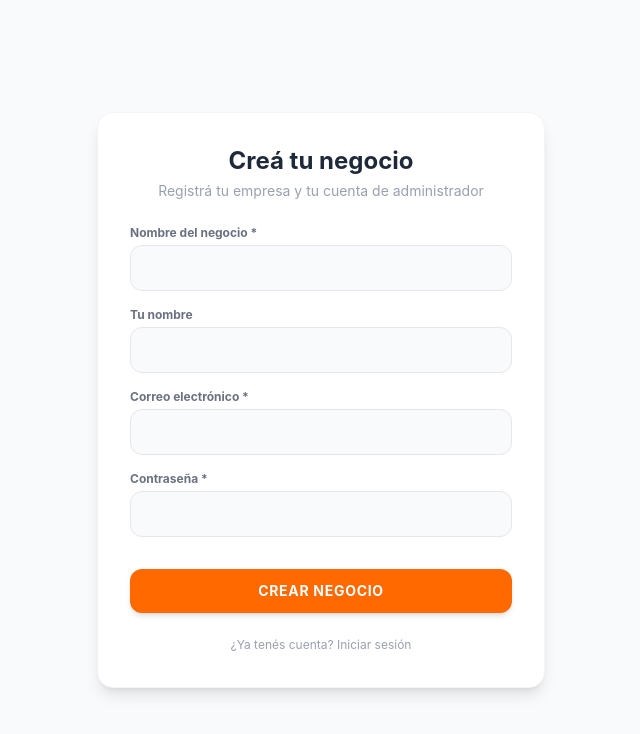
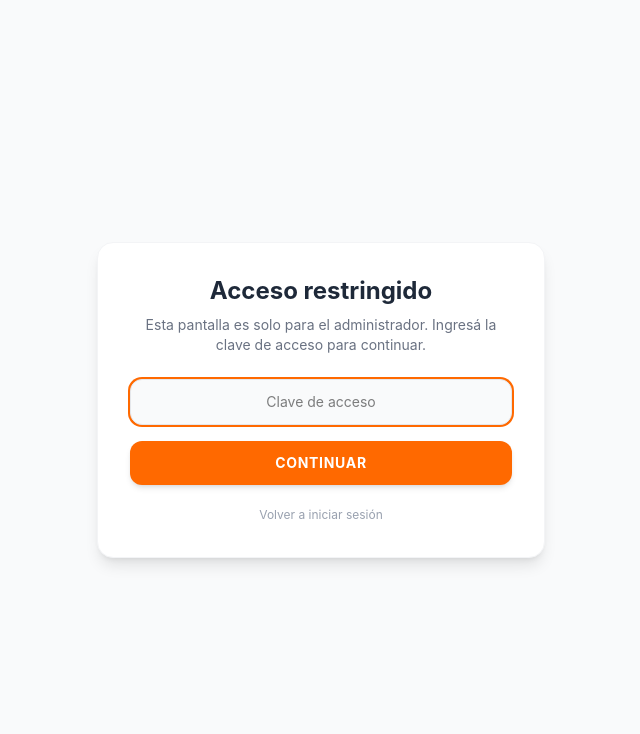
Before and after one commit to josefullahondo1996-prog/gda-pos-system, a React (Vite) app: page / in a window 1280 px wide. Both pictures are taken after a click on the button "¿Sos un negocio nuevo? Creá tu cuenta". Shown: the top 734 px of the page, without its empty margins (319-959 px from the left). Built offline with nearby package versions, Linux system fonts and the light colour scheme.

Commit message:
Dashboard.jsx

```diff
--- a/src/CrearNegocio.jsx
+++ b/src/CrearNegocio.jsx
@@ -2,6 +2,13 @@ import { useState } from 'react';
 import { supabase } from './supabaseClient';
 
 const CrearNegocio = ({ onVolverALogin }) => {
+  // La clave de acceso ahora se valida del lado del servidor (función "crear-negocio"
+  // en Supabase), no acá. Esta pantalla solo la pide y la manda junto con el resto
+  // del formulario; si está mal, el servidor la rechaza y se muestra el error.
+  const [claveIngresada, setClaveIngresada] = useState('');
+  const [desbloqueado, setDesbloqueado] = useState(false);
+  const [errorClave, setErrorClave] = useState('');
+
   const [nombreNegocio, setNombreNegocio] = useState('');
   const [nombreAdmin, setNombreAdmin] = useState('');
   const [email, setEmail] = useState('');
@@ -16,7 +23,7 @@ const CrearNegocio = ({ onVolverALogin }) => {
     setError(null);
 
     const { data, error } = await supabase.functions.invoke('crear-negocio', {
-      body: { nombreNegocio, nombreAdmin, email, password },
+      body: { nombreNegocio, nombreAdmin, email, password, claveAcceso: claveIngresada },
     });
 
     if (error || data?.error) {
@@ -37,6 +44,45 @@ const CrearNegocio = ({ onVolverALogin }) => {
     setExito(true);
     setLoading(false);
   };
+
+  if (!desbloqueado) {
+    return (
+      <div className="min-h-screen bg-gray-50 flex flex-col justify-center items-center p-4">
+        <div className="bg-white p-8 rounded-2xl shadow-lg w-full max-w-md text-center border border-gray-100">
+          <h2 className="text-2xl font-bold text-gray-800 mb-2">Acceso restringido</h2>
+          <p className="text-sm text-gray-500 mb-6">Esta pantalla es solo para el administrador. Ingresá la clave de acceso para continuar.</p>
+          {errorClave && <div className="mb-4 p-3 bg-red-100 text-red-700 text-sm rounded-lg text-left">{errorClave}</div>}
+          <form
+            onSubmit={(e) => {
+              e.preventDefault();
+              if (!claveIngresada.trim()) {
+                setErrorClave('Ingresá la clave de acceso.');
+                return;
+              }
+              setDesbloqueado(true);
+              setErrorClave('');
+            }}
+            className="space-y-4 text-left"
+          >
+            <input
+              type="password"
+              autoFocus
+              placeholder="Clave de acceso"
+              value={claveIngresada}
+              onChange={(e) => setClaveIngresada(e.target.value)}
+              className="w-full px-4 py-3 bg-gray-50 border border-gray-200 rounded-xl focus:outline-none focus:ring-2 focus:ring-orange-500 text-sm text-center"
+            />
+            <button type="submit" className="w-full py-3 text-white font-bold rounded-xl shadow-md bg-orange-500 hover:bg-orange-600 uppercase tracking-wider text-sm">
+              Continuar
+            </button>
+            <button type="button" onClick={onVolverALogin} className="w-full text-xs text-gray-400 hover:underline text-center">
+              Volver a iniciar sesión
+            </button>
+          </form>
+        </div>
+      </div>
+    );
+  }
 
   if (exito) {
     return (
--- a/src/Dashboard.jsx
+++ b/src/Dashboard.jsx
@@ -3,7 +3,7 @@ import { Link, useLocation, useNavigate } from 'react-router-dom';
 import { supabase } from './supabaseClient';
 import { useNotificacion } from './NotificacionContext';
 import {
-  LayoutDashboard, Users, Contact, Package, Factory, Wrench,
+  LayoutDashboard, Users, Contact, Package, Wrench,
   ArrowDownToLine, ArrowUpFromLine, BarChart3, ShoppingCart, LogOut, Settings,
   MapPin, FileText, Barcode, Printer, Percent, ClipboardList, CreditCard,
 } from 'lucide-react';
@@ -95,6 +95,14 @@ export default function Dashboard({ session, perfilUsuario, initialView = 'inici
     if (menuExpandido === menu) setMenuExpandido(null);
     else setMenuExpandido(menu);
   };
+
+  // Al iniciar sesión, siempre redirigir al Inicio (/)
+  useEffect(() => {
+    if (!soloPOS) {
+      navigate('/', { replace: true });
+    }
+  // eslint-disable-next-line react-hooks/exhaustive-deps
+  }, []);
 
   useEffect(() => {
     const path = location.pathname.toLowerCase();
@@ -314,10 +322,6 @@ export default function Dashboard({ session, perfilUsuario, initialView = 'inici
                   <LayoutDashboard size={18} strokeWidth={2} /> {!sidebarColapsado && 'Inicio'}
                 </button>
 
-                <button onClick={() => notificar.info('Módulo en construcción')} className={estiloBotonSimple('fabricacion')} title="Fabricación">
-                  <Factory size={18} strokeWidth={2} /> {!sidebarColapsado && 'Fabricación'}
-                </button>
-
                 <button onClick={() => irA('ot')} className={estiloBotonSimple('ot')} title="OT">
                   <Wrench size={18} strokeWidth={2} /> {!sidebarColapsado && 'OT'}
                 </button>
@@ -365,7 +369,6 @@ export default function Dashboard({ session, perfilUsuario, initialView = 'inici
                     </Link>
                     <button onClick={() => irA('clientes')} className={estiloSubItem('clientes')}>🠖 Clientes</button>
                     <button onClick={() => irA('grupos_clientes')} className={estiloSubItem('grupos_clientes')}>🠖 Grupos de clientes</button>
-                    <button onClick={() => notificar.info('Módulo Importar en construcción')} className={estiloSubItem('importar_contactos')}>🠖 Importar contactos</button>
                   </div>
                 )}
               </>
@@ -417,20 +420,11 @@ export default function Dashboard({ session, perfilUsuario, initialView = 'inici
                 {menuExpandido === 'ventas' && !sidebarColapsado && (
                   <div className="bg-[#151521] py-1 flex flex-col">
                     <button onClick={() => irA('todas_ventas')} className={estiloSubItem('todas_ventas')}>🠖 Todas las ventas</button>
-                    <button onClick={() => notificar.info('Módulo Facturación A4 en construcción')} className={estiloSubItem('nueva_venta')}>🠖 Nueva venta</button>
-                    <button onClick={() => notificar.info('Historial de Tickets en construcción')} className={estiloSubItem('ventas_pos')}>🠖 Ventas POS</button>
 
                     {/* Este botón activa la caja registradora de forma exclusiva */}
                     <button onClick={() => irA('pos')} className={estiloSubItem('pos')}>🠖 Punto de venta</button>
 
-                    <button onClick={() => notificar.info('Módulo en construcción')} className={estiloSubItem('nuevo_pedido')}>🠖 Nuevo Pedido Pendiente</button>
                     <button onClick={() => irA('cobros')} className={estiloSubItem('cobros')}>🠖 Pedidos Pendientes</button>
-                    <button onClick={() => notificar.info('Módulo en construcción')} className={estiloSubItem('nuevo_presupuesto')}>🠖 Nuevo presupuesto</button>
-                    <button onClick={() => notificar.info('Módulo en construcción')} className={estiloSubItem('presupuestos')}>🠖 Presupuestos</button>
-                    <button onClick={() => notificar.info('Módulo en construcción')} className={estiloSubItem('devoluciones')}>🠖 Devoluciones</button>
-                    <button onClick={() => notificar.info('Módulo en construcción')} className={estiloSubItem('envios')}>🠖 Envíos</button>
-                    <button onClick={() => notificar.info('Módulo en construcción')} className={estiloSubItem('descuentos')}>🠖 Descuentos</button>
-                    <button onClick={() => notificar.info('Módulo en construcción')} className={estiloSubItem('importar_ventas')}>🠖 Importar ventas</button>
                   </div>
                 )}
               </>
@@ -459,25 +453,7 @@ export default function Dashboard({ session, perfilUsuario, initialView = 'inici
                 {menuExpandido === 'informes' && !sidebarColapsado && (
                   <div className="bg-[#151521] py-1 flex flex-col">
                     <button onClick={() => irA('ganancias_perdidas')} className={estiloSubItem('ganancias_perdidas')}>🠖 Ganancias y Pérdidas</button>
-                    <button onClick={() => notificar.info('Módulo en construcción')} className={estiloSubItem('compras_ventas')}>🠖 Compras y Ventas</button>
-                    <button onClick={() => notificar.info('Módulo en construcción')} className={estiloSubItem('informe_fiscal')}>🠖 Informe Fiscal (IVA)</button>
-                    <button onClick={() => notificar.info('Módulo en construcción')} className={estiloSubItem('rg90')}>🠖 RG 90 — Marangatu</button>
-                    <button onClick={() => notificar.info('Módulo en construcción')} className={estiloSubItem('proveedores_clientes')}>🠖 Proveedores y Clientes</button>
-                    <button onClick={() => notificar.info('Módulo en construcción')} className={estiloSubItem('grupos_clientes_inf')}>🠖 Grupos de clientes</button>
-                    <button onClick={() => notificar.info('Módulo en construcción')} className={estiloSubItem('inventario_stock')}>🠖 Inventario / Stock</button>
-                    <button onClick={() => notificar.info('Módulo en construcción')} className={estiloSubItem('vencimiento_productos')}>🠖 Vencimiento de productos</button>
-                    <button onClick={() => notificar.info('Módulo en construcción')} className={estiloSubItem('ajustes_inventario')}>🠖 Ajustes de inventario</button>
-                    <button onClick={() => notificar.info('Módulo en construcción')} className={estiloSubItem('productos_mas_vendidos')}>🠖 Productos más vendidos</button>
-                    <button onClick={() => notificar.info('Módulo en construcción')} className={estiloSubItem('detalle_articulo')}>🠖 Detalle por artículo</button>
-                    <button onClick={() => notificar.info('Módulo en construcción')} className={estiloSubItem('compras_producto')}>🠖 Compras por producto</button>
-                    <button onClick={() => notificar.info('Módulo en construcción')} className={estiloSubItem('ventas_producto')}>🠖 Ventas por producto</button>
-                    <button onClick={() => notificar.info('Módulo en construcción')} className={estiloSubItem('pagos_compra')}>🠖 Pagos de compra</button>
-                    <button onClick={() => notificar.info('Módulo en construcción')} className={estiloSubItem('cobros_venta')}>🠖 Cobros de venta</button>
-                    <button onClick={() => notificar.info('Módulo en construcción')} className={estiloSubItem('comprobantes_egreso')}>🠖 Comprobantes de egreso</button>
                     <button onClick={() => irA('caja_registradora')} className={estiloSubItem('caja_registradora')}>🠖 Caja registradora</button>
-                    <button onClick={() => notificar.info('Módulo en construcción')} className={estiloSubItem('vendedores_comisiones')}>🠖 Vendedores / Comisiones</button>
-                    <button onClick={() => notificar.info('Módulo en construcción')} className={estiloSubItem('ventas_personal')}>🠖 Ventas por personal</button>
-                    <button onClick={() => notificar.info('Módulo en construcción')} className={estiloSubItem('historial_actividades')}>🠖 Historial de actividades</button>
                   </div>
                 )}
               </>
@@ -494,12 +470,6 @@ export default function Dashboard({ session, perfilUsuario, initialView = 'inici
                   <div className="bg-[#151521] py-1 flex flex-col">
                     <button onClick={() => irA('config_empresa')} className={estiloSubItem('config_empresa')}>🠖 Configuración de la empresa</button>
                     <button onClick={() => irA('ubicaciones_comerciales')} className={estiloSubItem('ubicaciones_comerciales')}>🠖 Ubicaciones comerciales</button>
-                    <button onClick={() => notificar.info('Módulo en construcción')} className={estiloSubItem('config_factura')}>🠖 Configuración de factura</button>
-                    <button onClick={() => notificar.info('Módulo en construcción')} className={estiloSubItem('config_codigo_barras')}>🠖 Configuraciones de código de barras</button>
-                    <button onClick={() => notificar.info('Módulo en construcción')} className={estiloSubItem('impresoras_tickets')}>🠖 Impresoras de tickets</button>
-                    <button onClick={() => notificar.info('Módulo en construcción')} className={estiloSubItem('tasas_impuestos')}>🠖 Tasas de impuestos</button>
-                    <button onClick={() => notificar.info('Módulo en construcción')} className={estiloSubItem('tipos_servicio')}>🠖 Tipos de servicio</button>
-                    <button onClick={() => notificar.info('Módulo en construcción')} className={estiloSubItem('suscripcion')}>🠖 Suscripción</button>
                   </div>
                 )}
               </>
```
Also changed, not shown: 1 other file (tests, documents, lock files or other folders).
